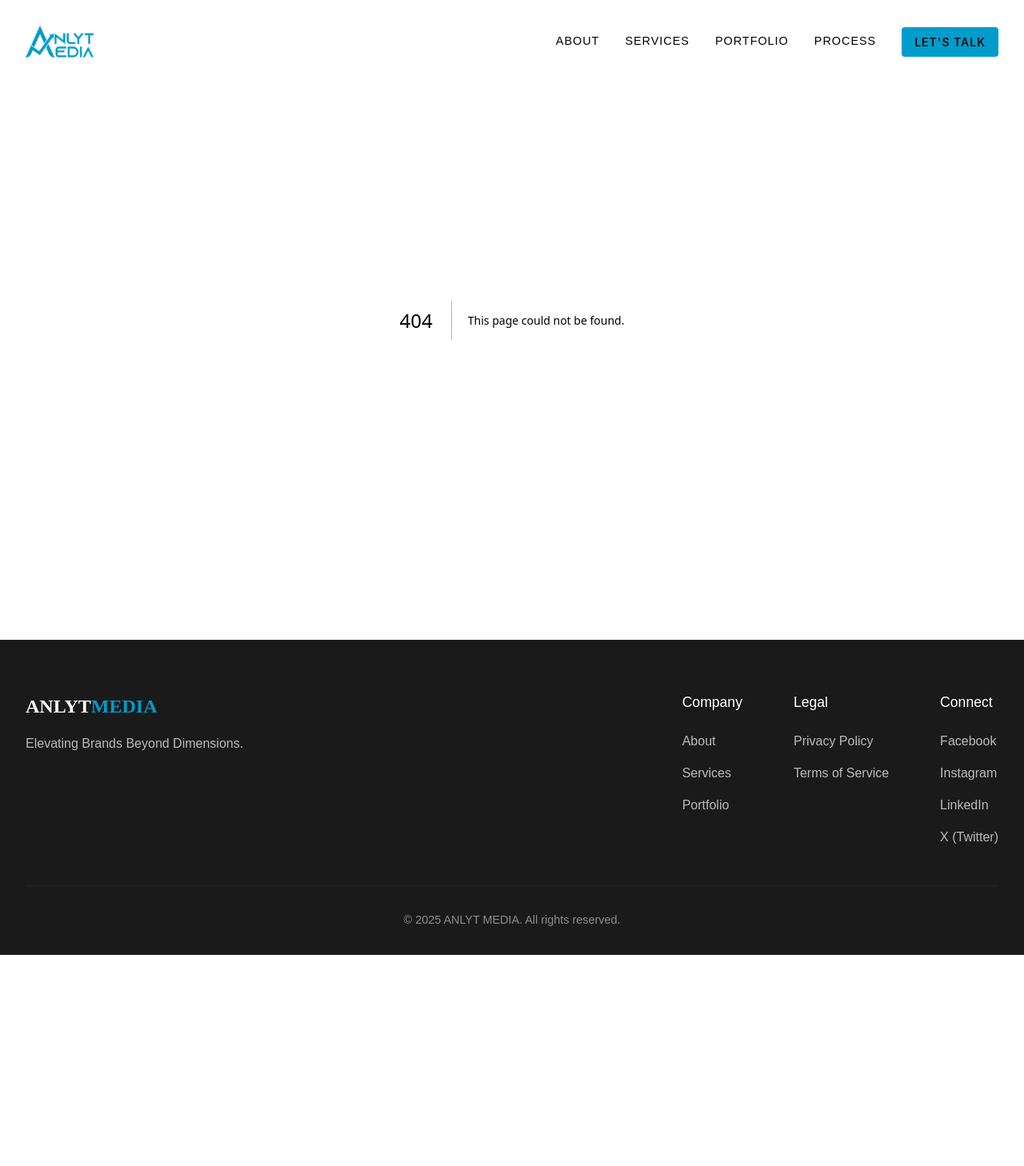
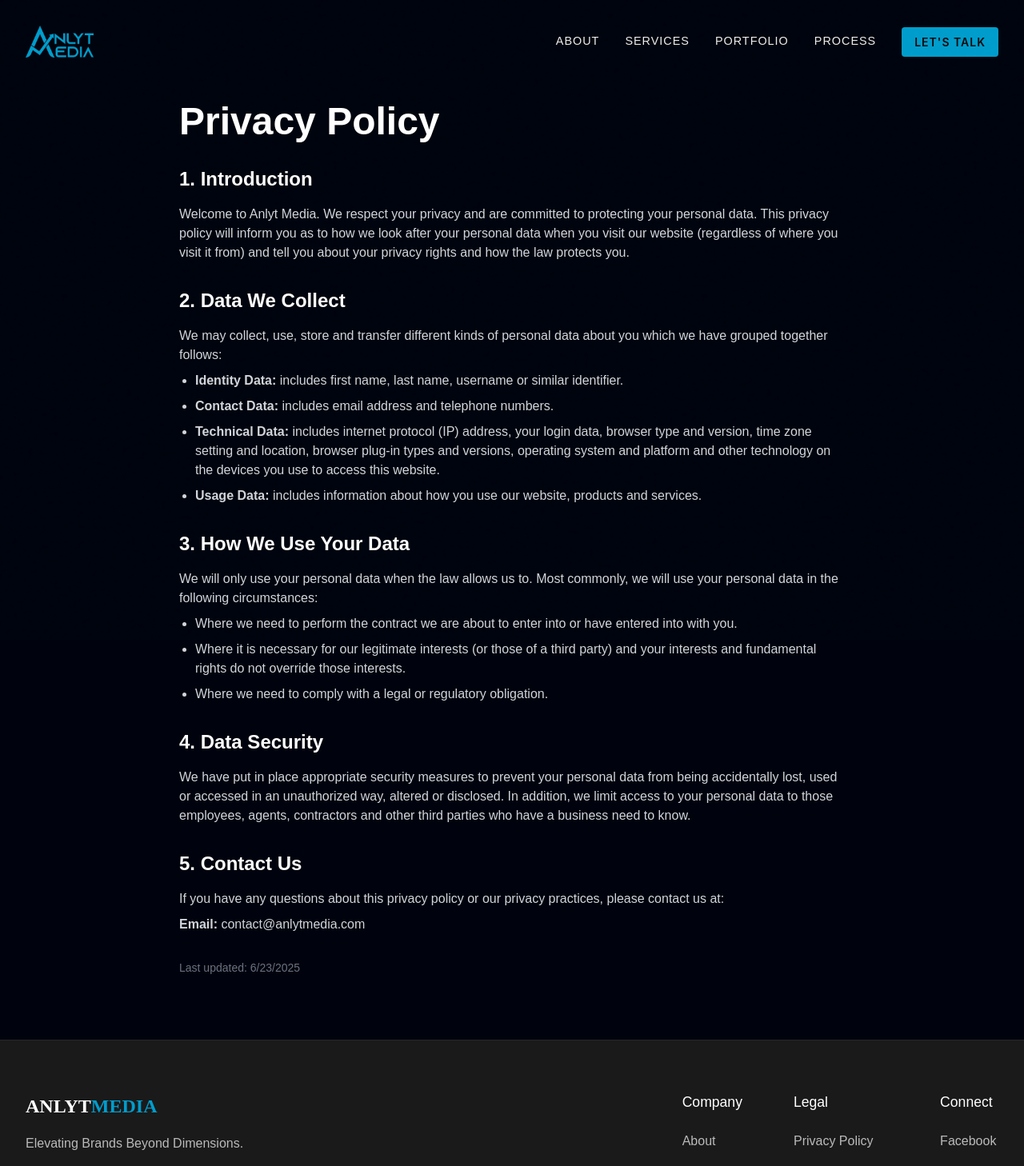
Before and after one commit to hari-hk/anlytmedia, a Next.js app: page /privacy in a window 1280 px wide. Before the commit this address had no page. Shown: the top 1458 px of the page at 80% size. Before the commit the page ends 1194 px from the top, so only its background shows below. Built offline with nearby package versions, Linux system fonts and the light colour scheme.

Commit message:
feat: add new pages for Privacy Policy and Terms of Service

```diff
--- /dev/null
+++ b/src/app/privacy/page.tsx
@@ -0,0 +1,72 @@
+import React from 'react';
+import { Metadata } from 'next';
+
+export const metadata: Metadata = {
+  title: 'Privacy Policy | Anlyt Media',
+  description: 'Privacy Policy for Anlyt Media. Learn how we collect, use, and protect your data.',
+};
+
+export default function PrivacyPolicy() {
+  return (
+    <main className="pt-32 pb-20 px-4 md:px-8 max-w-4xl mx-auto">
+      <h1 className="text-4xl md:text-5xl font-bold mb-8 text-white">Privacy Policy</h1>
+
+      <div className="space-y-8 text-gray-300">
+        <section>
+          <h2 className="text-2xl font-semibold mb-4 text-white">1. Introduction</h2>
+          <p>
+            Welcome to Anlyt Media. We respect your privacy and are committed to protecting your personal data.
+            This privacy policy will inform you as to how we look after your personal data when you visit our website
+            (regardless of where you visit it from) and tell you about your privacy rights and how the law protects you.
+          </p>
+        </section>
+
+        <section>
+          <h2 className="text-2xl font-semibold mb-4 text-white">2. Data We Collect</h2>
+          <p>
+            We may collect, use, store and transfer different kinds of personal data about you which we have grouped together follows:
+          </p>
+          <ul className="list-disc pl-5 mt-2 space-y-2">
+            <li><strong>Identity Data:</strong> includes first name, last name, username or similar identifier.</li>
+            <li><strong>Contact Data:</strong> includes email address and telephone numbers.</li>
+            <li><strong>Technical Data:</strong> includes internet protocol (IP) address, your login data, browser type and version, time zone setting and location, browser plug-in types and versions, operating system and platform and other technology on the devices you use to access this website.</li>
+            <li><strong>Usage Data:</strong> includes information about how you use our website, products and services.</li>
+          </ul>
+        </section>
+
+        <section>
+          <h2 className="text-2xl font-semibold mb-4 text-white">3. How We Use Your Data</h2>
+          <p>
+            We will only use your personal data when the law allows us to. Most commonly, we will use your personal data in the following circumstances:
+          </p>
+          <ul className="list-disc pl-5 mt-2 space-y-2">
+            <li>Where we need to perform the contract we are about to enter into or have entered into with you.</li>
+            <li>Where it is necessary for our legitimate interests (or those of a third party) and your interests and fundamental rights do not override those interests.</li>
+            <li>Where we need to comply with a legal or regulatory obligation.</li>
+          </ul>
+        </section>
+
+        <section>
+          <h2 className="text-2xl font-semibold mb-4 text-white">4. Data Security</h2>
+          <p>
+            We have put in place appropriate security measures to prevent your personal data from being accidentally lost, used or accessed in an unauthorized way, altered or disclosed. In addition, we limit access to your personal data to those employees, agents, contractors and other third parties who have a business need to know.
+          </p>
+        </section>
+
+        <section>
+          <h2 className="text-2xl font-semibold mb-4 text-white">5. Contact Us</h2>
+          <p>
+            If you have any questions about this privacy policy or our privacy practices, please contact us at:
+          </p>
+          <p className="mt-2">
+            <strong>Email:</strong> contact@anlytmedia.com
+          </p>
+        </section>
+
+        <p className="text-sm text-gray-500 mt-8">
+          Last updated: {new Date().toLocaleDateString()}
+        </p>
+      </div>
+    </main>
+  );
+}
--- /dev/null
+++ b/src/app/terms/page.tsx
@@ -0,0 +1,63 @@
+import React from 'react';
+import { Metadata } from 'next';
+
+export const metadata: Metadata = {
+  title: 'Terms of Service | Anlyt Media',
+  description: 'Terms of Service for Anlyt Media. Please read these terms carefully before using our services.',
+};
+
+export default function TermsOfService() {
+  return (
+    <main className="pt-32 pb-20 px-4 md:px-8 max-w-4xl mx-auto">
+      <h1 className="text-4xl md:text-5xl font-bold mb-8 text-white">Terms of Service</h1>
+
+      <div className="space-y-8 text-gray-300">
+        <section>
+          <h2 className="text-2xl font-semibold mb-4 text-white">1. Agreement to Terms</h2>
+          <p>
+            By accessing our website at Anlyt Media, you agree to be bound by these terms of service, all applicable laws and regulations, and agree that you are responsible for compliance with any applicable local laws. If you do not agree with any of these terms, you are prohibited from using or accessing this site.
+          </p>
+        </section>
+
+        <section>
+          <h2 className="text-2xl font-semibold mb-4 text-white">2. Use License</h2>
+          <p>
+            Permission is granted to temporarily download one copy of the materials (information or software) on Anlyt Media's website for personal, non-commercial transitory viewing only. This is the grant of a license, not a transfer of title, and under this license you may not:
+          </p>
+          <ul className="list-disc pl-5 mt-2 space-y-2">
+            <li>modify or copy the materials;</li>
+            <li>use the materials for any commercial purpose, or for any public display (commercial or non-commercial);</li>
+            <li>attempt to decompile or reverse engineer any software contained on Anlyt Media's website;</li>
+            <li>remove any copyright or other proprietary notations from the materials; or</li>
+            <li>transfer the materials to another person or "mirror" the materials on any other server.</li>
+          </ul>
+        </section>
+
+        <section>
+          <h2 className="text-2xl font-semibold mb-4 text-white">3. Disclaimer</h2>
+          <p>
+            The materials on Anlyt Media's website are provided on an 'as is' basis. Anlyt Media makes no warranties, expressed or implied, and hereby disclaims and negates all other warranties including, without limitation, implied warranties or conditions of merchantability, fitness for a particular purpose, or non-infringement of intellectual property or other violation of rights.
+          </p>
+        </section>
+
+        <section>
+          <h2 className="text-2xl font-semibold mb-4 text-white">4. Limitations</h2>
+          <p>
+            In no event shall Anlyt Media or its suppliers be liable for any damages (including, without limitation, damages for loss of data or profit, or due to business interruption) arising out of the use or inability to use the materials on Anlyt Media's website, even if Anlyt Media or a Anlyt Media authorized representative has been notified orally or in writing of the possibility of such damage.
+          </p>
+        </section>
+
+        <section>
+          <h2 className="text-2xl font-semibold mb-4 text-white">5. Governing Law</h2>
+          <p>
+            These terms and conditions are governed by and construed in accordance with the laws and you irrevocably submit to the exclusive jurisdiction of the courts in that State or location.
+          </p>
+        </section>
+
+        <p className="text-sm text-gray-500 mt-8">
+          Last updated: {new Date().toLocaleDateString()}
+        </p>
+      </div>
+    </main>
+  );
+}
```
